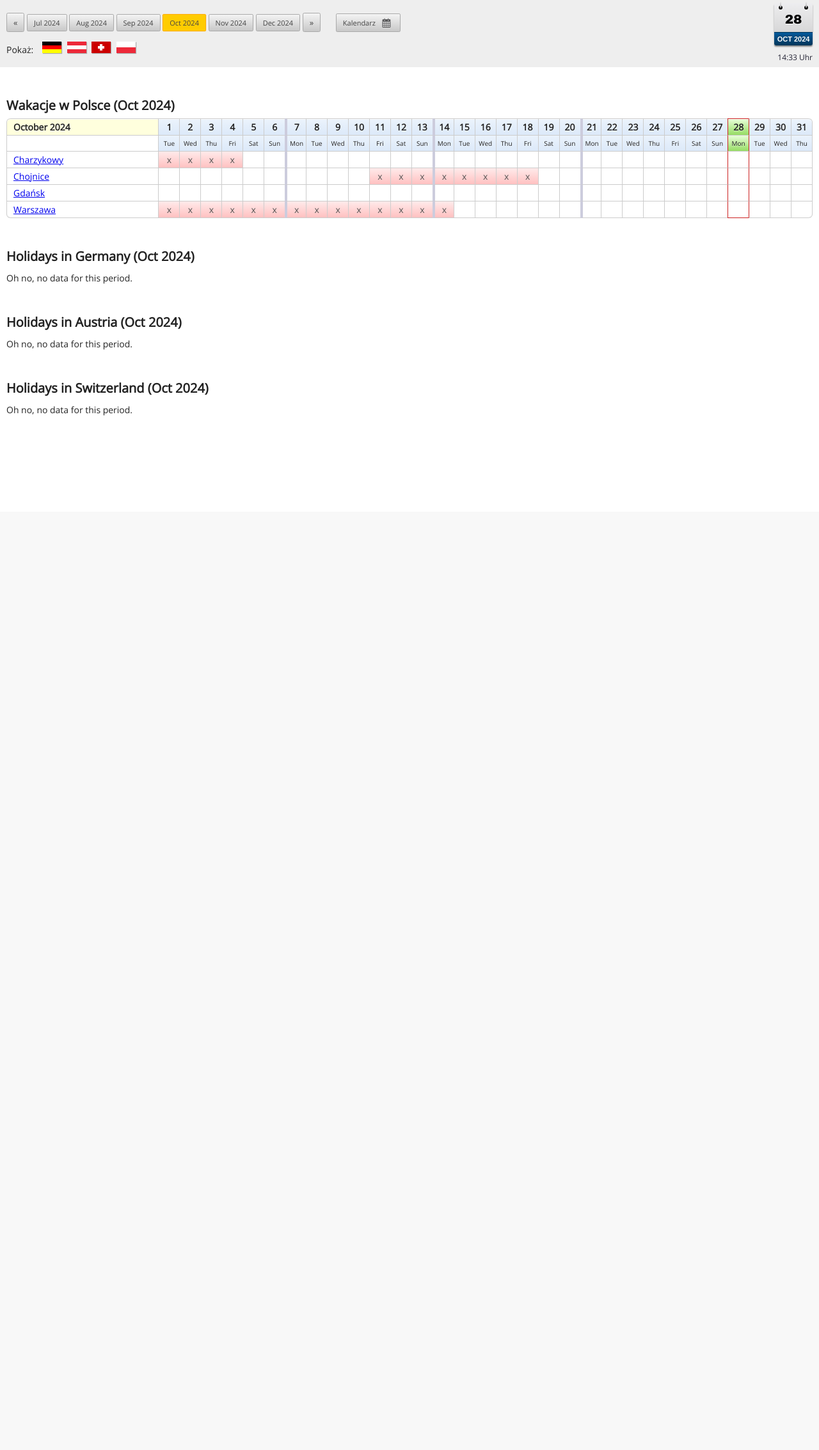
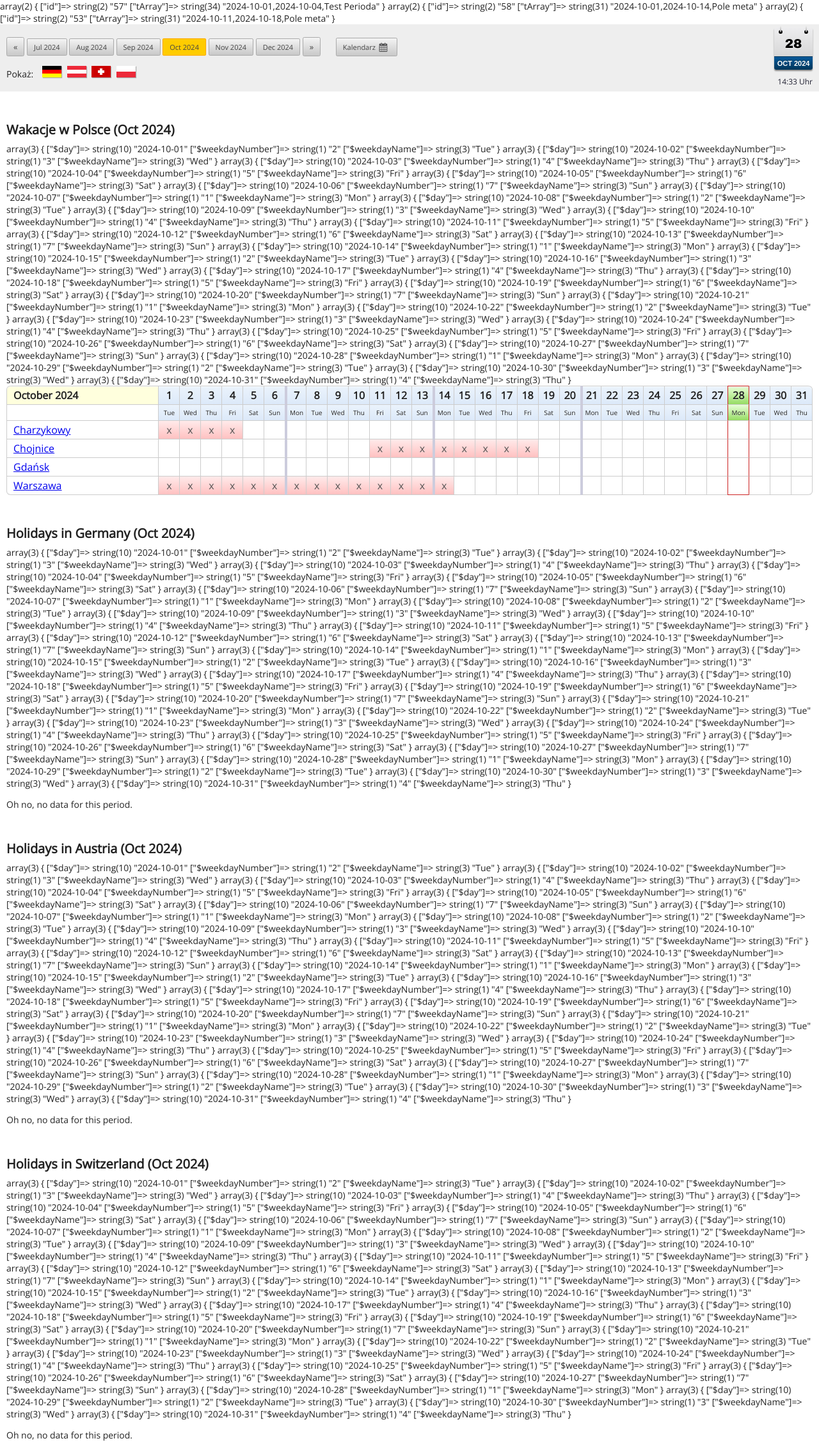
Before and after one commit to vbert/experiments-php, a PHP site: page /index.php in a window 1280 px wide. Shown: the whole page at 64% size. Before the commit the page ends 650 px from the top, so only its background shows below. Run offline with PHP 8.4, Linux system fonts and the light colour scheme; data comes from the database, SQL or seed files in the repository; some libraries are stand-ins or nearby versions.

Commit message:
Eksperymenty z kalendarzem

```diff
--- a/horizontal-calendar/index.php
+++ b/horizontal-calendar/index.php
@@ -86,6 +86,13 @@ while ($row = mysqli_fetch_assoc($result)) {
     } else {
         $tArray[$row['id']] .= ','.$row['startdate'].','.$row['enddate'].','.$row['meta'];
     }
+
+
+    var_dump([
+        'id' => $row['id'],
+        'tArray' => $tArray[$row['id']]
+    ]);
+
 }
 
 // extra query for regions with holidays over 2 months, e.g. 31.07.2014 - 10.09.2014
@@ -103,6 +110,11 @@ $resultXX = mysqli_query($db, $sqlXX);
 while($row = mysqli_fetch_assoc($resultXX)) {
     // set holiday of region to full month setting first to end of month
     $tArray[$row['id']] = $requYMD .','. substr($requYMD,0,8).$num_of_days .','. $row['meta'];
+
+    var_dump([
+        'id' => $row['id'],
+        'tArray' => $tArray[$row['id']]
+    ]);
 }
 
 /* OUTPUT function */
@@ -150,6 +162,12 @@ function getAllHolidays($countryCode) {
         $weekdayName = strftime('%a', strtotime($day));
         $wkendcss = '';
         $todayWDcss = '';
+
+var_dump([
+    '$day' => $day,
+    '$weekdayNumber' => $weekdayNumber,
+    '$weekdayName' => $weekdayName
+]);
 
         if ($day == $today) {
             $todayWDcss = 'class="activeday"';
--- a/vbertCalendar/composer.json
+++ b/vbertCalendar/composer.json
@@ -5,7 +5,7 @@
     "license": "MIT",
     "autoload": {
         "psr-4": {
-            "Vbert\\Vbert\VbertCalendar\\": "src/"
+            "Vbert\\VbertCalendar\\": "src/"
         }
     },
     "authors": [
--- a/vbertCalendar/src/Calendar/HorizontalMonthlyCalendar.php
+++ b/vbertCalendar/src/Calendar/HorizontalMonthlyCalendar.php
@@ -5,7 +5,7 @@
  * File Created: 2024-10-28, 10:19:31
  * Author: Wojciech Sobczak (wsobczak@gmail.com)
  * -----
- * Last Modified: 2024-10-28, 14:05:41
+ * Last Modified: 2024-10-28, 15:21:16
  * Modified By: Wojciech Sobczak (wsobczak@gmail.com)
  * -----
  * Copyright © 2021 - 2024 by vbert
@@ -22,13 +22,13 @@ class HorizontalMonthlyCalendar implements CalendarInterface {
         $this->constans = $constans;
     }
 
-
     public function generate() {
         // TODO: Implement generate() method.
 
         var_dump([
             'constans' => $this->constans,
-            'NAME_SHORT' => $this->constans::NAME_SHORT
+            'NAME_SHORT' => $this->constans::NAME_SHORT,
+            'Monday' => $this->constans::dayName($this->constans::DAY_MONDAY, $this->constans::NAME_FULL),
         ]);
 
     }
```
